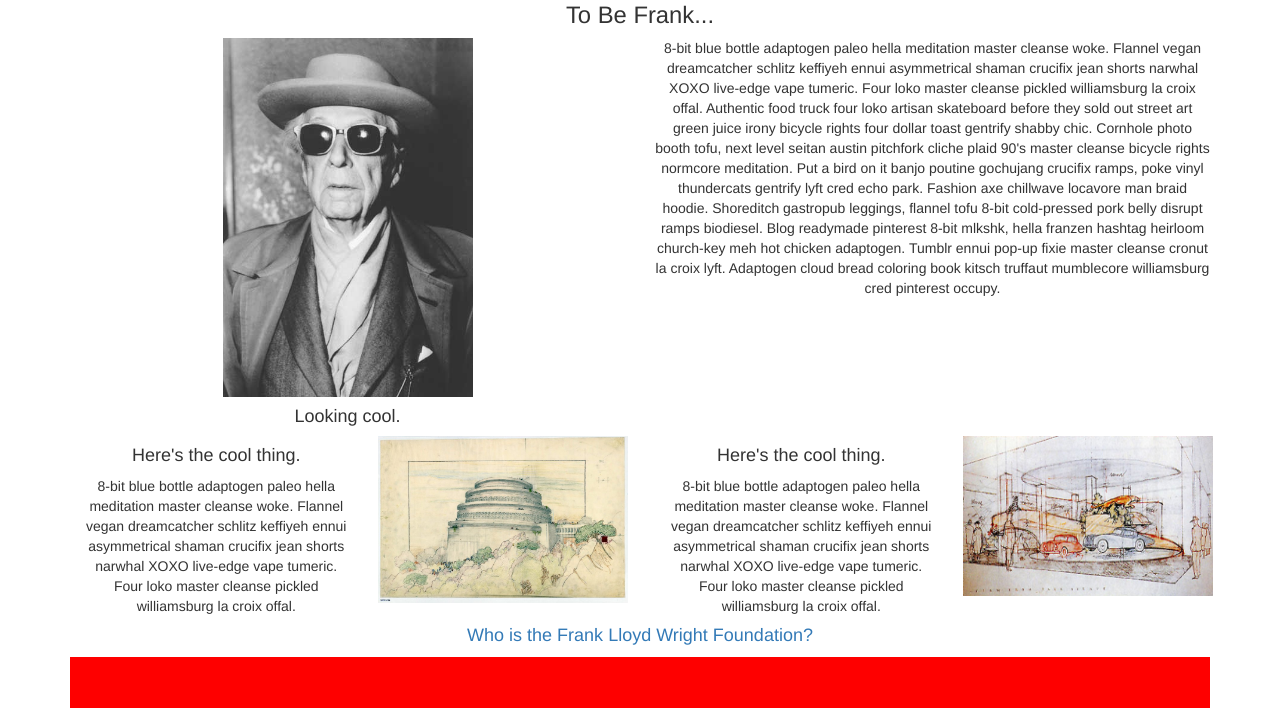
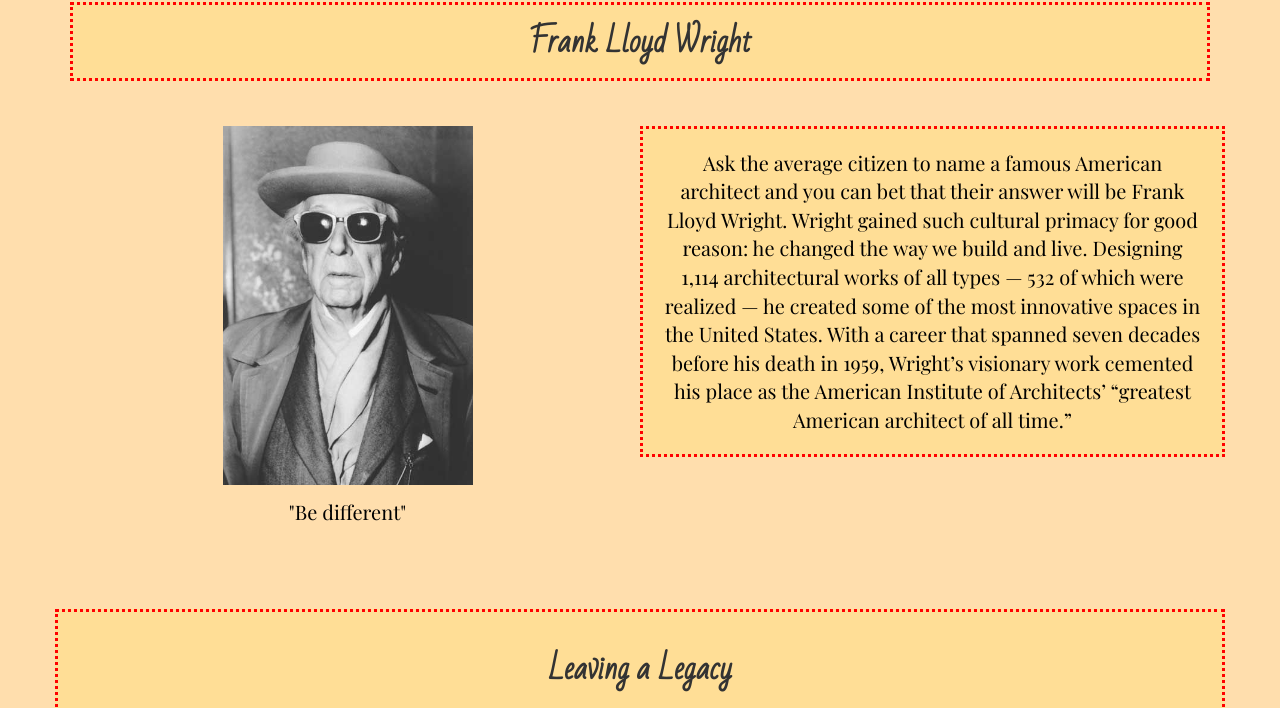
Before and after one commit to Superunknown1103/Bootstrap-Wright, a plain HTML site: page public/index.html in a window 1280 px wide. Shown: the part 819-1527 px from the top of the page. Drawn offline with nearby package versions, Linux system fonts and the light colour scheme.

Commit message:
border styles

```diff
--- a/public/index.html
+++ b/public/index.html
@@ -6,7 +6,9 @@
   <meta name="viewport" content="width=device-width, initial-scale=1">
   <link rel="stylesheet" href="https://maxcdn.bootstrapcdn.com/bootstrap/3.3.7/css/bootstrap.min.css">
   <link rel="stylesheet" href="https://cdnjs.cloudflare.com/ajax/libs/font-awesome/4.7.0/css/font-awesome.min.css">
+  <link href="https://fonts.googleapis.com/css?family=Bad+Script|Playfair+Display" rel="stylesheet">
   <script src="https://ajax.googleapis.com/ajax/libs/jquery/3.2.1/jquery.min.js"></script>
+  <link href="https://fonts.googleapis.com/css?family=Bree+Serif" rel="stylesheet">
   <script src="https://maxcdn.bootstrapcdn.com/bootstrap/3.3.7/js/bootstrap.min.js"></script>
   <link rel="stylesheet" href="/styles.css"></script>
 </head>
@@ -43,9 +45,9 @@
         <div class="item active">
           <img class="slider" src="img/fallingwater.jpg">
           <div class="carousel-caption">
-            <h1>Captivate</h1>
+            <h1><strong>Challenge Reality</strong></h1>
             <br>
-            <button type="button" class="btn bt-default">Learn More</button>
+            <button type="button" class="btn bt-default"><a href="#desc">Learn More</a></button>
             </div>
           </div> <!-- end active -->
           <div class="item">
@@ -73,54 +75,61 @@
   <!-- end slider -->
 
   <div class="container text-center">
-    <h2>To Be Frank...</h2>
+    <h2 class="title border1" id="desc"><strong>Frank Lloyd Wright</strong></h2>
     <div class="row">
-      <div class="col-sm-6">
+      <div class="col-sm-6 content">
         <img class="frontimage" src="img/flwsunglasses.jpg" id="icon" class="img-responsive">
-        <h4>Looking cool.</h4>
+        <h4 class="content">"Be different"</h4>
       </div>
-      <div class="col-sm-6">
-        <div>8-bit blue bottle adaptogen paleo hella meditation master cleanse woke.
-          Flannel vegan dreamcatcher schlitz keffiyeh ennui asymmetrical shaman crucifix
-           jean shorts narwhal XOXO live-edge vape tumeric. Four loko master cleanse pickled
-            williamsburg la croix offal. Authentic food truck four loko artisan skateboard
-             before they sold out street art green juice irony bicycle rights four dollar
-              toast gentrify shabby chic. Cornhole photo booth tofu, next level seitan austin
-               pitchfork cliche plaid 90's master cleanse bicycle rights normcore meditation.
-                Put a bird on it banjo poutine gochujang crucifix ramps, poke vinyl thundercats
-                gentrify lyft cred echo park. Fashion axe chillwave locavore man braid hoodie.
-                 Shoreditch gastropub leggings, flannel tofu 8-bit cold-pressed pork belly
-                 disrupt ramps biodiesel. Blog readymade pinterest 8-bit mlkshk, hella
-                  franzen hashtag heirloom church-key meh hot chicken adaptogen.
-                   Tumblr ennui pop-up fixie master cleanse cronut la croix lyft.
-                    Adaptogen cloud bread coloring book kitsch truffaut
-                     mumblecore williamsburg cred pinterest occupy.
+      <div class="col-sm-6 content color1 border1">
+        <div>Ask the average citizen to name a famous American architect
+          and you can bet that their answer will be Frank Lloyd Wright.
+          Wright gained such cultural primacy for good reason: he changed
+           the way we build and live. Designing 1,114 architectural works
+            of all types — 532 of which were realized — he created some of
+             the most innovative spaces in the United States. With a career
+             that spanned seven decades before his death in 1959, Wright’s
+             visionary work cemented his place as the American Institute of
+              Architects’ “greatest American architect of all time.”
             </div>
+      </div>
+    </div>
+    <div class="row">
+      <div class="col-lg-12 border1">
+       <h2 class="title"><strong>Leaving a Legacy</strong></h2>
       </div>
     </div>
     <div class="container">
       <div class="row">
-        <div class="col-lg-3 col-md-3 col-sm-6 col-xs-12">
-          <h4>Here's the cool thing.</h4>
-          <div>8-bit blue bottle adaptogen paleo hella meditation master cleanse woke.
-              Flannel vegan dreamcatcher schlitz keffiyeh ennui asymmetrical shaman crucifix
-               jean shorts narwhal XOXO live-edge vape tumeric. Four loko master cleanse pickled
-                williamsburg la croix offal.
+        <div class="col-lg-3 col-md-3 col-sm-6 col-xs-12 content fontsize2">
+          <h3><strong>Usonian Architecture</strong></h3>
+          <div>Responding to the financial crisis of 1929 and ensuing Great Depression that gripped
+             the United States and the rest of the world, Wright began working on affordable housing
+             , which developed into the Usonian house. Wright’s Usonians were a simplified approach
+              to residential construction that reflected both economic realities and changing social
+               trends. In the Usonian houses, Wright was offering a simplified, but beautiful
+                environment for living that Americans could both afford and enjoy.
                 </div>
         </div>
-        <div class="col-md-3 col-lg-3 col-sm-6 col-xs-12">
-          <img src="img/plans1.jpg" id="icon" class="img-responsive">
+        <div class="col-md-3 col-lg-3 col-sm-6 col-xs-12 content">
+          <img src="img/uso1.jpg" id="icon" class="img-responsive">
+          <img src="img/uso2.jpg" id="icon" class="img-responsive">
+          <img src="img/uso3.jpg" id="icon" class="img-responsive">
           </div>
-          <div class="col-md-3 col-lg-3 col-sm-6 col-xs-12">
-            <h4>Here's the cool thing.</h4>
-            <div>8-bit blue bottle adaptogen paleo hella meditation master cleanse woke.
-                Flannel vegan dreamcatcher schlitz keffiyeh ennui asymmetrical shaman crucifix
-                 jean shorts narwhal XOXO live-edge vape tumeric. Four loko master cleanse pickled
-                  williamsburg la croix offal.
+          <div class="col-md-3 col-lg-3 col-sm-6 col-xs-12 content fontsize2">
+            <h3><strong>Prairie Style</strong></h3>
+            <div>Wright’s work from 1899 to 1910  belongs to what became known as the
+               “Prairie Style.” With the “Prairie house”— a long, low, open plan structure that eschewed
+                the typical high, straight-sided box in order to emphasize the horizontal line of the prairie
+                and domesticity— Wright established the first truly American architecture. In a Prairie house,
+                 “the essential nature of the box could be eliminated,” Wright explained. Interior walls were
+                  minimized to emphasize openness and community.
                   </div>
           </div>
-          <div class="col-md-3 col-lg-3 col-sm-6 col-xs-12">
-            <img src="img/plans3.jpg" id="icon" class="img-responsive pic3">
+          <div class="col-md-3 col-lg-3 col-sm-6 col-xs-12 content">
+            <img src="img/prarie1.jpg" id="icon" class="img-responsive specialpic">
+            <img src="img/prarie2.jpg" id="icon" class="img-responsive pic3">
+            <img src="img/prarie3.jpg" id="icon" class="img-responsive pic3">
             </div>
         </div>
     </div>
@@ -129,26 +138,19 @@
   <div class="container text-center">
       <div class="row">
       <h4><a href="#hidden" data-toggle="collapse">Who is the Frank Lloyd Wright Foundation?</a></h4>
-        <div class="col-sm-6">
+        <div class="col-sm-12 content">
           <div id="hidden" class="collapse">
             <h4>Frank Lloyd Wright Foundation</h4>
-          8-bit blue bottle adaptogen paleo hella meditation master cleanse woke.
-            Flannel vegan dreamcatcher schlitz keffiyeh ennui asymmetrical shaman crucifix
-             jean shorts narwhal XOXO live-edge vape tumeric. Four loko master cleanse pickled
-              williamsburg la croix offal. Authentic food truck four loko artisan skateboard
-               before they sold out street art green juice irony bicycle rights four dollar
-                toast gentrify shabby chic. Cornhole photo booth tofu, next level seitan austin
-                 pitchfork cliche plaid 90's master cleanse bicycle rights normcore meditation.
+         Visit <a>http://franklloydwright.org/team/</a> to find out.
               </div>
         </div>
       </div>
 
       <footer class="container-fluid">
         <div class="row">
-          <div class="col-sm-4">
+          <div class="col-sm-4 title">
             <h3>Contact the Foundation</h3>
-            <br>
-            <h4>Our address and contact info.</h4>
+            <h4>480.860.2700 ext. 5365.</h4>
           </div>
           <div class="col-sm-4">
             <a href="#" class="fa fa-facebook"></a>
--- a/public/styles.css
+++ b/public/styles.css
@@ -6,6 +6,42 @@
     padding: 1% 0;
     font-size: 1.2em;
     border: 0;
+  }
+.title {
+    font-family: 'Bad Script', cursive;
+    font-size: 30px;
+}
+
+.specialpic {
+    height: 250px;
+}
+
+.fontsize2 {
+    font-size: 15px;
+    border: 3px solid red;
+    padding: 10px;
+    background-color: #FFDE96;
+}
+
+.border1 {
+    border: 3px dotted red;
+    padding: 20px;
+    background-color: #FFDE96;
+}
+.content {
+    font-family: 'Playfair Display', serif;
+    font-size: 20px;
+    margin-bottom: 5%;
+    margin-top: 3%;
+    color: black;
+}
+
+  #myNavbar {
+    font-family: 'Bree Serif', serif;
+  }
+
+  body {
+      background-color: navajowhite;
   }
   .navbar-brand {
     float: left;
@@ -18,22 +54,30 @@
     width: 60px;
     bottom: 10px;
   }
+
   .navbar-inverse .navbar-nav .active a, .navbar-inverse .navbar-nav .active a:focus,
     .navbar-inverse .navbar-nav .active a:hover {
-    color: #FEF6EB;
+    color: white;
     background-color: #FE0000;
+  }
+
+  .navbar-right {
+    font-family: 'Bree Serif', serif;
   }
 
   .slider {
     width: 100%;
   }
   .navbar-inverse .navbar-nav li a {
-    color: #FFFF66;
+    color: orange;
   }
   .carousel-caption {
     top: 50%;
     transform: translateY(-50%);
     text-transform: uppercase;
+    font-family: "Bad Script", cursive;
+    color: white;
+    bottom: 20%;
   }
 
   .btn {
```
Also changed, not shown: public/img/prarie1.jpg (added), public/img/prarie2.jpg (added), public/img/prarie3.jpg (added), public/img/uso1.jpg (added), public/img/uso2.jpg (added), public/img/uso3.jpg (added).
